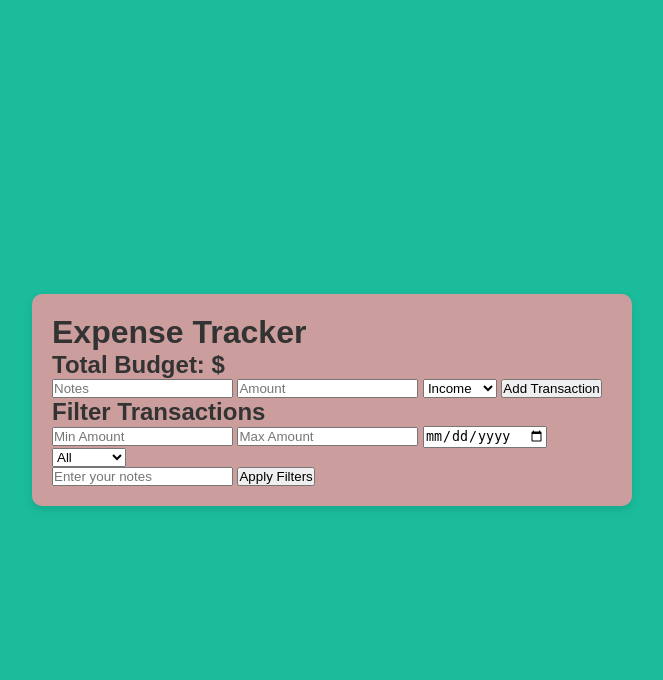
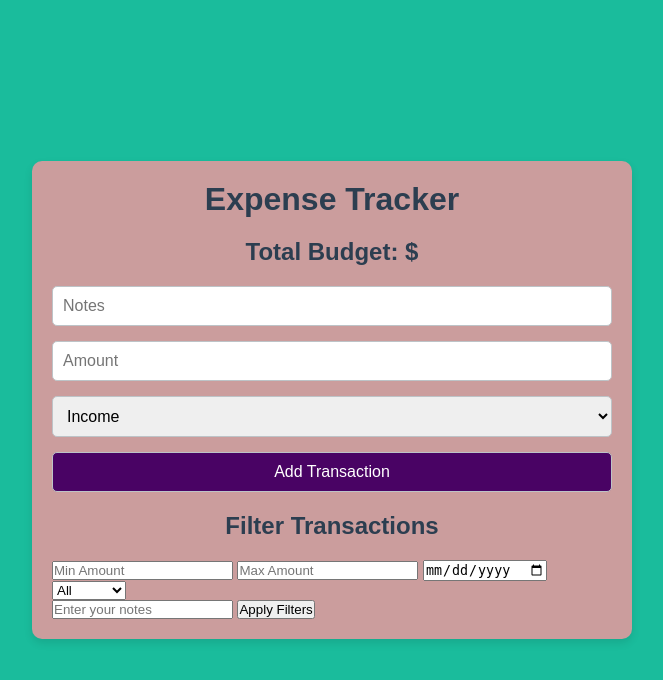
Before and after one commit to omar-albarakeh/-database-Expenses-Tracker, a PHP site: page / in a window 1280 px wide. Shown: the top 680 px of the page, without its empty margins (293-956 px from the left). Run offline with PHP 8.4, Linux system fonts and the light colour scheme.

Commit message:
card part-2 css added

```diff
--- a/styles/style.css
+++ b/styles/style.css
@@ -23,3 +23,33 @@ body {
     border-radius: 10px;
     box-shadow: 0 4px 8px rgba(0, 0, 0, 0.1);
 }
+h1, h2 {
+    text-align: center;
+    color: #2c3e50;
+    margin-bottom: 20px;
+}
+.transactions {
+    display: flex;
+    flex-direction: column;
+    gap: 15px;
+    margin-bottom: 20px;
+}
+.transactions input,
+.transactions select,
+.transactions button {
+    width: 100%;
+    padding: 10px;
+    font-size: 1em;
+    border-radius: 5px;
+    border: 1px solid #bdc3c7;
+}
+
+.transactions button {
+    background-color: #490364;
+    color: white;
+    cursor: pointer;
+}
+
+.transactions button:hover {
+    background-color: #9b59b6;
+}
```
